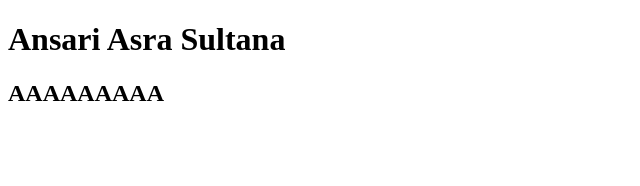
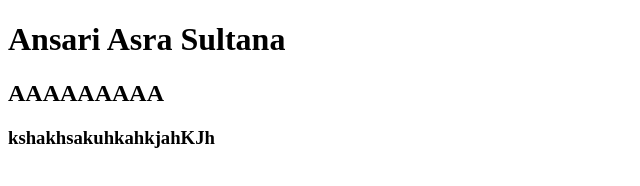
Before and after one commit to Asra0110/Resume, a plain HTML site: page index.html in a window 1280 px wide. Shown: the whole page, without its empty margins (0-640 px from the left). Drawn offline with Linux system fonts and the light colour scheme.

Commit message:
Update index.html

```diff
--- a/index.html
+++ b/index.html
@@ -10,5 +10,6 @@
 <body>
     <h1>Ansari Asra Sultana</h1>
     <h2>AAAAAAAAA</h2>
+    <h3>kshakhsakuhkahkjahKJh</h3>
 </body>
 </html>
```
